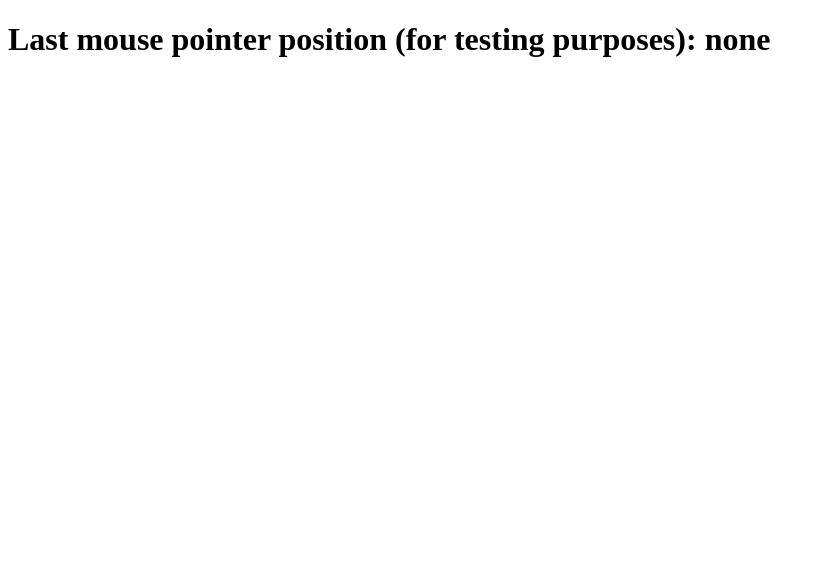
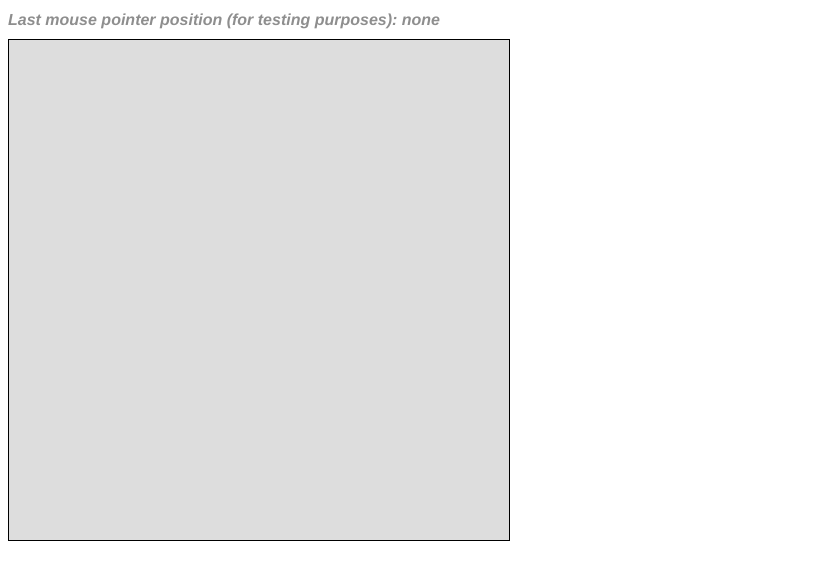
Before and after one commit to GBouffard/lettered_circles, a plain HTML site: page index.html in a window 1280 px wide. Shown: the whole page, without its empty margins (0-825 px from the left). Drawn offline with nearby package versions, Linux system fonts and the light colour scheme.

Commit message:
LC has no circles already positionned on the page when it opens

```diff
--- a/index.html
+++ b/index.html
@@ -3,11 +3,13 @@
   <head>
     <title>Lettered Circles</title>
     <meta charset="UTF-8">
+    <link rel="stylesheet" type="text/css" href="public/LC_design.css">
     <script src="lib/jquery.js"></script>
     <script src="src/LetteredCircles.js"></script>
   </head>
 
   <body>
     <h1 id="coordinates">Last mouse pointer position (for testing purposes): none</h1>
+    <canvas id="LCcanvas"></canvas>
   </body>
 </html>
--- /dev/null
+++ b/public/LC_design.css
@@ -0,0 +1,13 @@
+#LCcanvas {
+  width: 500px;
+  height: 500px;
+  background-color: #dddddd;
+  border:1px ridge black;
+}
+
+h1 {
+  font-family:Helvetica;
+  font-size:16px;
+  font-style: italic;
+  color: #8E8E8E;
+}
```
Also changed, not shown: spec/LetteredCirclesSpec.js (+2 -1 lines).
